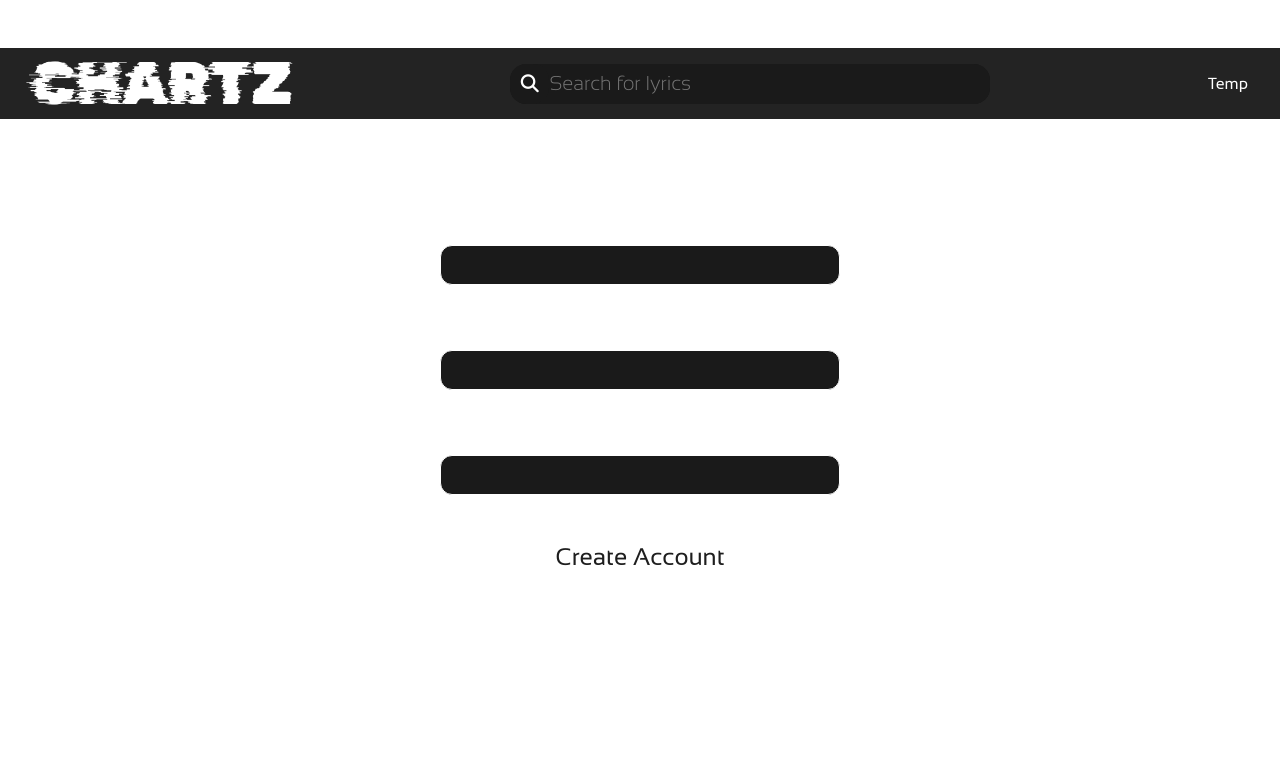
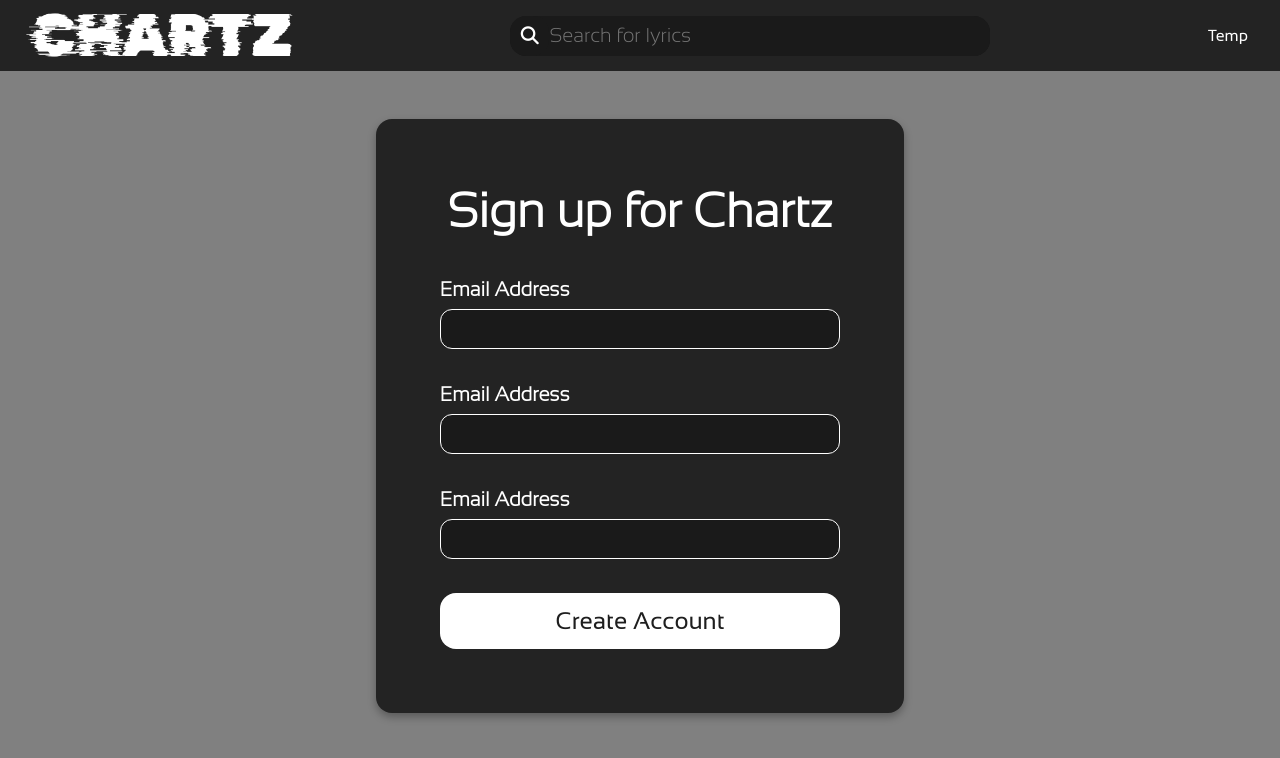
Before and after one commit to MichaelaHunt/Chartz, a React (Vite) app in the folder chartz/client/: page /signup in a window 1280 px wide. Shown: the top 758 px of the page. Built offline with nearby package versions, Linux system fonts and the light colour scheme.

Commit message:
Completed SignUp page

```diff
--- a/chartz/client/src/pages/SignUp.tsx
+++ b/chartz/client/src/pages/SignUp.tsx
@@ -5,17 +5,21 @@ import './Pages.css';
 function SignUp() {
     return (
         <>
+            <div className="page">
+                <Navbar></Navbar>
                 <div className="body">
-                <Navbar></Navbar>
                     <div className="loginContainer">
+                        <div className="loginItem">
                             <h1 className="loginTitle">Sign up for Chartz</h1>
                             <TextField></TextField>
-                    <p className="error">Invalid email. Try again.</p> {/*visibility: hidden*/}
+                            <p className="error">Invalid email. Try again.</p>
                             <TextField></TextField>
-                    <p className="error">Password does not have [whatever]</p> {/*visibility: hidden*/}
+                            <p className="error">Password does not have [whatever]</p>
                             <TextField></TextField>
-                    <p className="error">Passwords do not match.</p> {/*visibility: hidden*/}
+                            <p className="error">Passwords do not match.</p>
                             <button>Create Account</button>
+                        </div>
+                    </div>
                 </div>
             </div>
         </>
```
Lines whose indentation alone changed are shown as unchanged.
